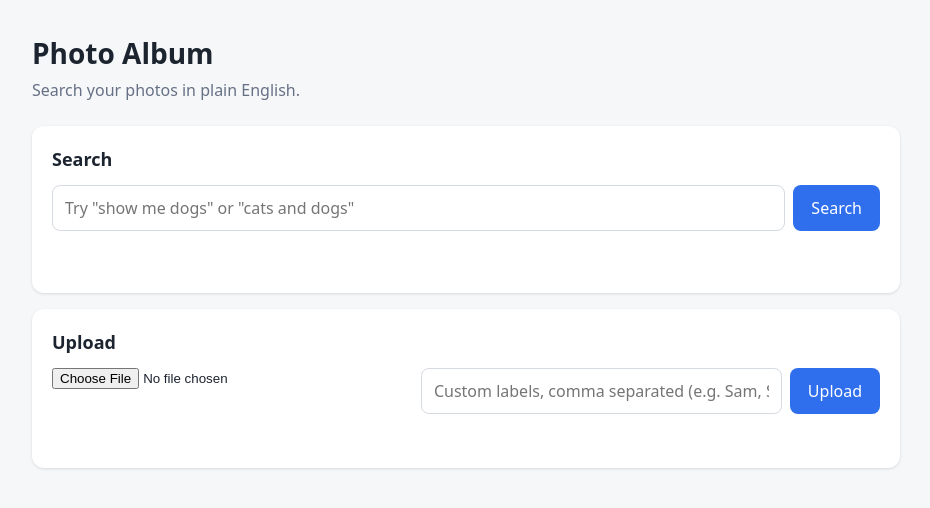
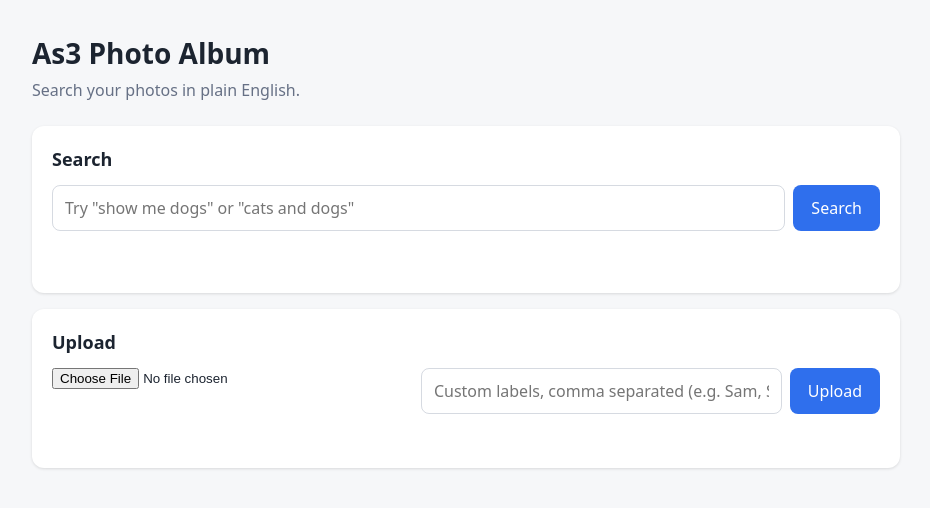
Before and after one commit to praneethh12/as3-frontend, a plain HTML site: page index.html in a window 1280 px wide. Shown: the whole page, without its empty margins (174-1104 px from the left). Drawn offline with Linux system fonts and the light colour scheme.

Commit message:
Rename header from 'Photo Album' to 'As3 Photo Album'

```diff
--- a/index.html
+++ b/index.html
@@ -8,7 +8,7 @@
 </head>
 <body>
   <header>
-    <h1>Photo Album</h1>
+    <h1>As3 Photo Album</h1>
     <p>Search your photos in plain English.</p>
   </header>
 
```
